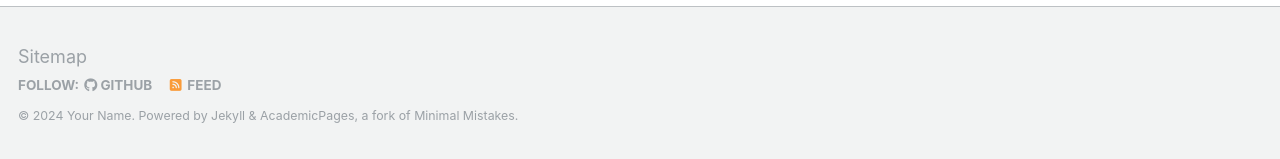
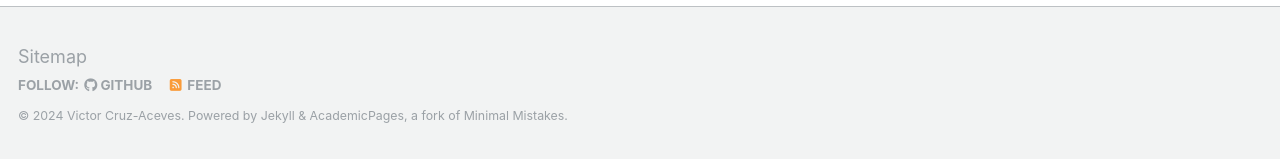
Before and after one commit to victor-cruz-aceves/victor-cruz-aceves.github.io, a Jekyll site: the page built from _pages/about.md, in a window 1280 px wide. Shown: the part 738-897 px from the top of the page. Built offline with Jekyll 4.4.1, drawn with Linux system fonts in a browser that asks for light colours; some web fonts are replaced.

Commit message:
Updated with my name ( cf. website bottom)

```diff
--- a/_config.yml
+++ b/_config.yml
@@ -10,7 +10,7 @@
 locale                   : "en-US"
 title                    : "Academic site"
 title_separator          : "-"
-name                     : &name "Your Name"
+name                     : &name "Victor Cruz-Aceves"
 description              : &description "personal description"
 url                      : https://victor-cruz-aceves.github.io/
 baseurl                  : "" # the subpath of your site, e.g. "/blog"
```
